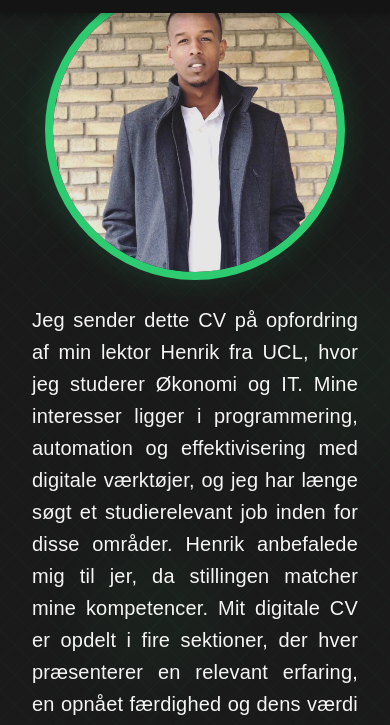
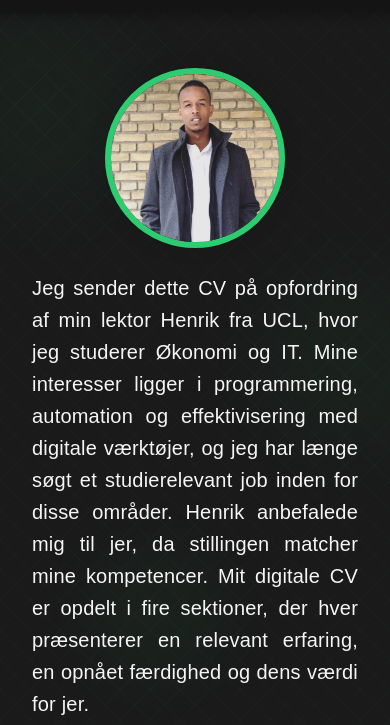
Before and after one commit to SammyIsse/Website-CV, a website: page index.html in a window 390 px wide. Shown: the part 60-785 px from the top of the page. Drawn offline with nearby package versions, Linux system fonts and the light colour scheme.

Commit message:
img navbar

```diff
--- a/css/style.css
+++ b/css/style.css
@@ -113,18 +113,56 @@ header {
 /* Intro Section */
 #intro {
     padding-top: 80px;
+    min-height: 100vh;
+}
+
+.profile-image {
+    margin-top: 2rem; /* Add space between navbar and image */
 }
 
 .profile-image img {
     width: 300px;
     height: 300px;
     border: 8px solid var(--primary-color);
-    box-shadow: 0 0 30px rgba(46, 204, 113, 0.2);
+    box-shadow: 0 0 20px rgba(0,0,0,0.1);
 }
 
 .profile-text {
     max-width: 600px;
     margin: 0 auto;
+}
+
+/* Media query for mobile devices */
+@media (max-width: 768px) {
+    #intro {
+        padding-top: 100px;
+    }
+
+    .profile-image {
+        margin-top: 1.5rem; /* Slightly less margin on mobile */
+    }
+
+    .profile-image img {
+        width: 200px;
+        height: 200px;
+        border-width: 6px;
+    }
+}
+
+/* Extra small devices */
+@media (max-width: 576px) {
+    #intro {
+        padding-top: 120px;
+    }
+
+    .profile-image {
+        margin-top: 1rem; /* Even less margin on very small devices */
+    }
+
+    .profile-image img {
+        width: 180px;
+        height: 180px;
+    }
 }
 
 /* Content Sections */
```
